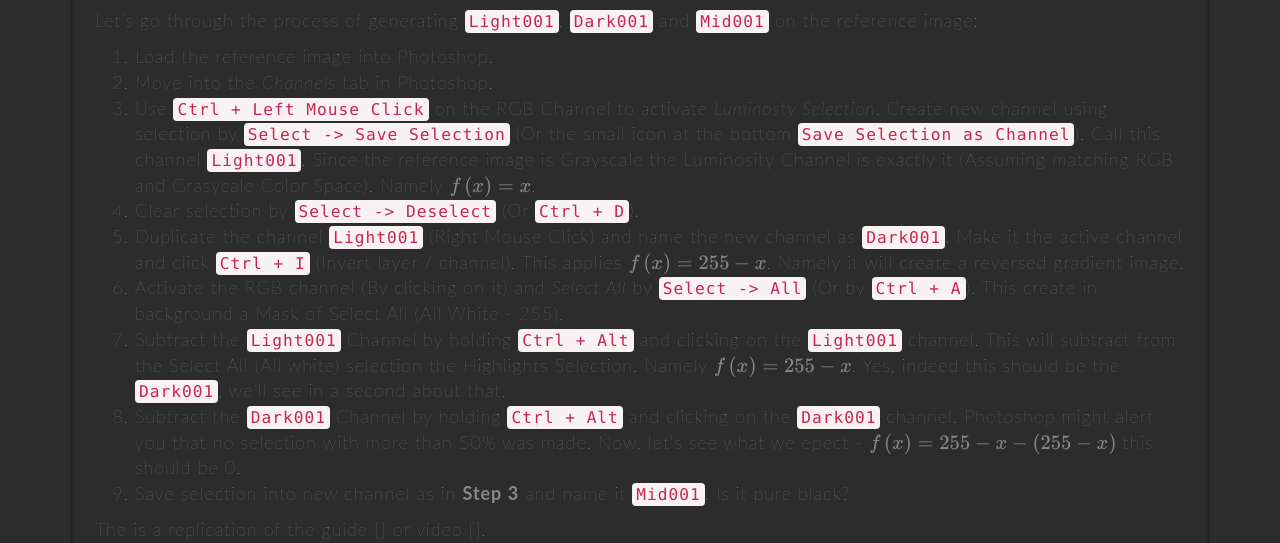
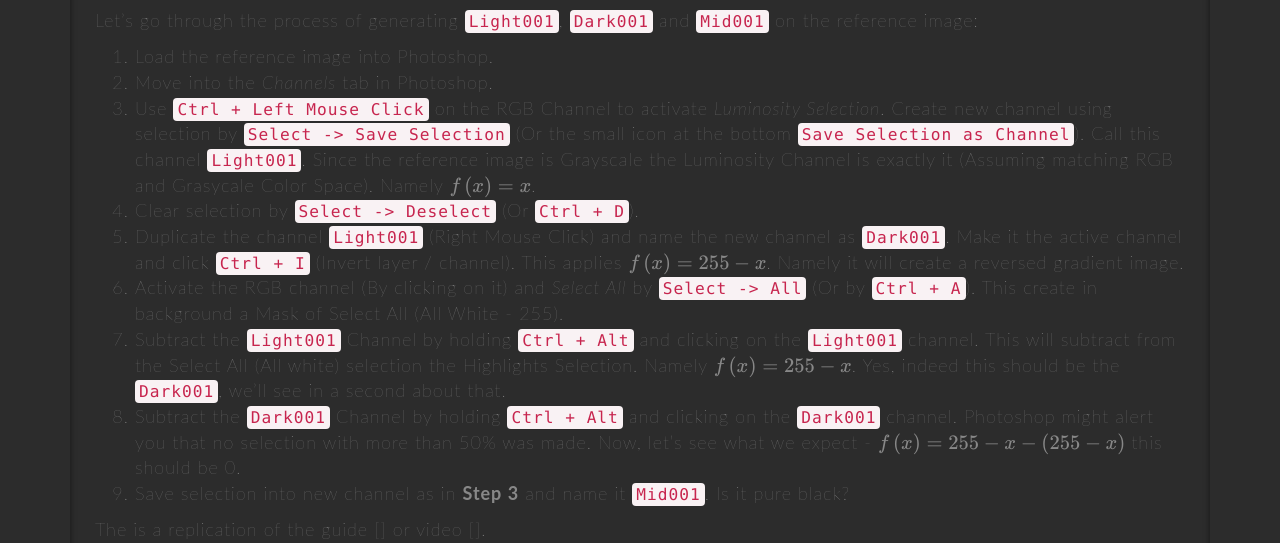
Before and after one commit to FixelAlgorithmsTeam/fixel, a Jekyll site: the page built from _posts/2018-07-30-luminosity-mask-002.md, in a window 1280 px wide and 900 px high, scrolled down 3713 px. Shown: the part 163-706 px from the top of the window. Built offline with Jekyll 4.4.1, drawn with Linux system fonts in a browser that asks for light colours; nearby versions of some CDN libraries; formulas are drawn with MathJax 3; comment, search, counter and statistics services are not loaded; some of the changed text lies outside the part shown.

Commit message:
New 	- 	Updated Blog Post (Hidden Mode) - "Luminosity Mask Done Right!". Fixed 	- 	B Known Issues 	-	C To Do 	- 	Enable MathJax (See documentation). Remarks 	- 	E

```diff
--- a/_posts/2018-04-30-luminosity-mask-002.md
+++ b/_posts/2018-07-30-luminosity-mask-002.md
@@ -116,12 +116,12 @@ In the previous post we mentioned a small teaser - How come the Math of the Mito
 Let's go through the process of generating `Light001`, `Dark001` and `Mid001` on the reference image:
  1. Load the reference image into Photoshop.
  2. Move into the *Channels* tab in Photoshop.
- 3. Use `Ctrl + Left Mouse Click` on the RGB Channel to activate *Luminosty Selection*. Create new channel using selection by `Select -> Save Selection` (Or the small icon at the bottom `Save Selection as Channel`). Call this channel `Light001`. Since the reference image is Grayscale the Luminosity Channel is exactly it (Assuming matching RGB and Grasycale Color Space). Namely $ f \left( x \right) = x $.
+ 3. Use `Ctrl + Left Mouse Click` on the RGB Channel to activate *Luminosity Selection*. Create new channel using selection by `Select -> Save Selection` (Or the small icon at the bottom `Save Selection as Channel`). Call this channel `Light001`. Since the reference image is Grayscale the Luminosity Channel is exactly it (Assuming matching RGB and Grasycale Color Space). Namely $ f \left( x \right) = x $.
  4. Clear selection by `Select -> Deselect` (Or `Ctrl + D`).
  5. Duplicate the channel `Light001` (Right Mouse Click) and name the new channel as `Dark001`. Make it the active channel and click `Ctrl + I` (Invert layer / channel). This applies $ f \left( x \right) = 255 - x $. Namely it will create a reversed gradient image.
  6. Activate the RGB channel (By clicking on it) and *Select All* by `Select -> All` (Or by `Ctrl + A`). This create in background a Mask of Select All (All White - 255).
  7. Subtract the `Light001` Channel by holding `Ctrl + Alt` and clicking on the `Light001` channel. This will subtract from the Select All (All white) selection the Highlights Selection. Namely $ f \left( x \right) = 255 - x $. Yes, indeed this should be the `Dark001`, we'll see in a second about that.
- 8. Subtract the `Dark001` Channel by holding `Ctrl + Alt` and clicking on the `Dark001` channel. Photoshop might alert you that no selection with more than 50% was made. Now, let's see what we epect - $ f \left( x \right) = 255 - x - (255 - x) $ this should be 0.
+ 8. Subtract the `Dark001` Channel by holding `Ctrl + Alt` and clicking on the `Dark001` channel. Photoshop might alert you that no selection with more than 50% was made. Now, let's see what we expect - $ f \left( x \right) = 255 - x - (255 - x) $ this should be 0.
  9. Save selection into new channel as in **Step 3** and name it `Mid001`. Is it pure black?
 
  The is a replication of the guide [] or video [].
```
Also changed, not shown: other parts of _posts/2018-07-30-luminosity-mask-002.md (+1 -1 lines).
